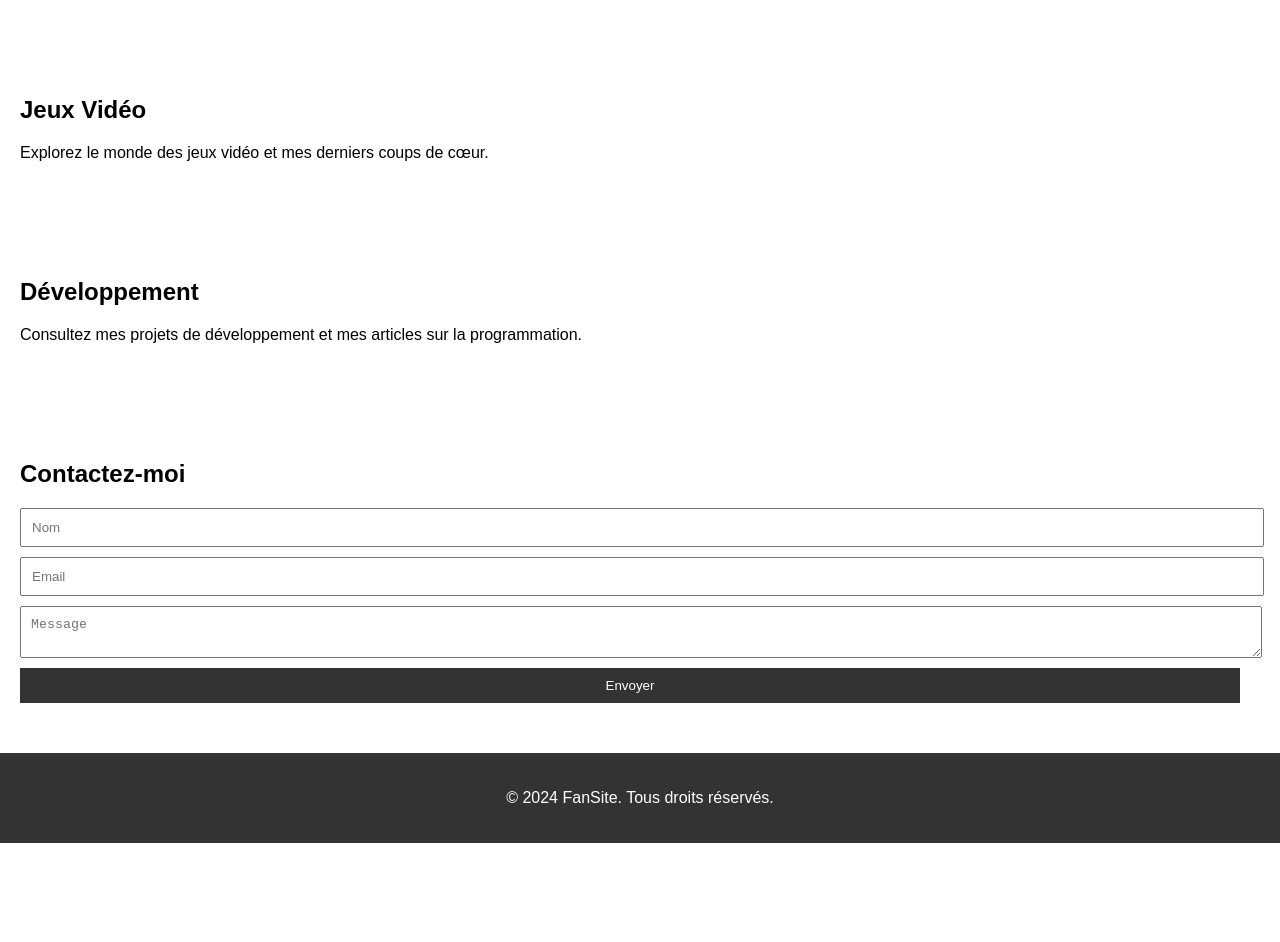
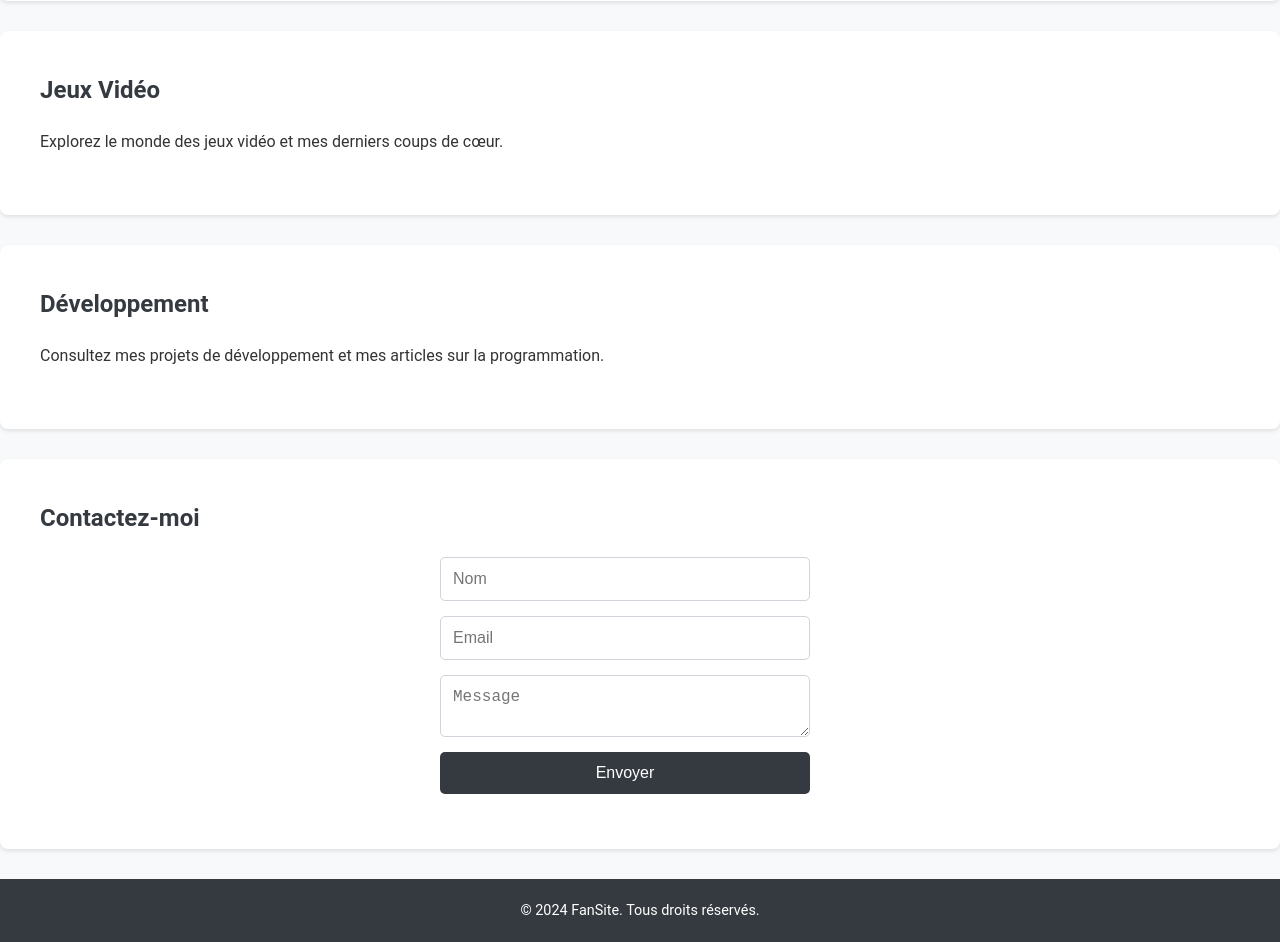
Before and after one commit to LimaDevv/FanSite, a plain HTML site: page index.html in a window 1280 px wide. Shown: the part 300-1242 px from the top of the page. Before the commit the page ends 1143 px from the top, so only its background shows below. Drawn offline with Linux system fonts and the light colour scheme.

Commit message:
Update style.css

```diff
--- a/style.css
+++ b/style.css
@@ -1,11 +1,19 @@
-body {
-    font-family: Arial, sans-serif;
+/* Reset de styles */
+* {
+    box-sizing: border-box;
     margin: 0;
     padding: 0;
 }
 
+body {
+    font-family: 'Roboto', sans-serif;
+    background-color: #f8f9fa;
+    color: #333;
+    line-height: 1.6;
+}
+
 header {
-    background-color: #333;
+    background-color: #343a40;
     color: #fff;
     padding: 20px;
     text-align: center;
@@ -17,45 +25,82 @@ nav ul {
 
 nav ul li {
     display: inline;
-    margin: 0 10px;
+    margin: 0 15px;
 }
 
 nav ul li a {
     color: #fff;
     text-decoration: none;
+    transition: color 0.3s ease;
+}
+
+nav ul li a:hover {
+    color: #ffc107;
 }
 
 section {
-    padding: 40px 20px;
+    background-color: #fff;
+    padding: 40px;
+    margin-bottom: 30px;
+    border-radius: 8px;
+    box-shadow: 0 2px 4px rgba(0, 0, 0, 0.1);
 }
 
 section h2 {
     margin-bottom: 20px;
+    color: #343a40;
+}
+
+section p {
+    margin-bottom: 20px;
+}
+
+section ul {
+    list-style-type: none;
+    margin-bottom: 20px;
+}
+
+section ul li {
+    padding: 10px;
+    background-color: #f8f9fa;
+    border-radius: 8px;
+    margin-bottom: 10px;
 }
 
 footer {
-    background-color: #333;
+    background-color: #343a40;
     color: #fff;
     text-align: center;
     padding: 20px;
+    font-size: 0.9rem;
 }
 
 form input,
 form textarea,
 form button {
     display: block;
-    margin-bottom: 10px;
-    width: calc(100% - 20px);
-    padding: 10px;
+    margin-bottom: 15px;
+    width: calc(100% - 30px);
+    padding: 12px;
+    border: 1px solid #ced4da;
+    border-radius: 5px;
+    font-size: 1rem;
 }
 
 form button {
-    background-color: #333;
+    background-color: #343a40;
     color: #fff;
     border: none;
     cursor: pointer;
+    transition: background-color 0.3s ease;
 }
 
 form button:hover {
-    background-color: #555;
+    background-color: #ffc107;
 }
+
+/* Style spécifique pour le formulaire de contact */
+#contactForm {
+    max-width: 400px;
+    margin: 0 auto;
+}
```
